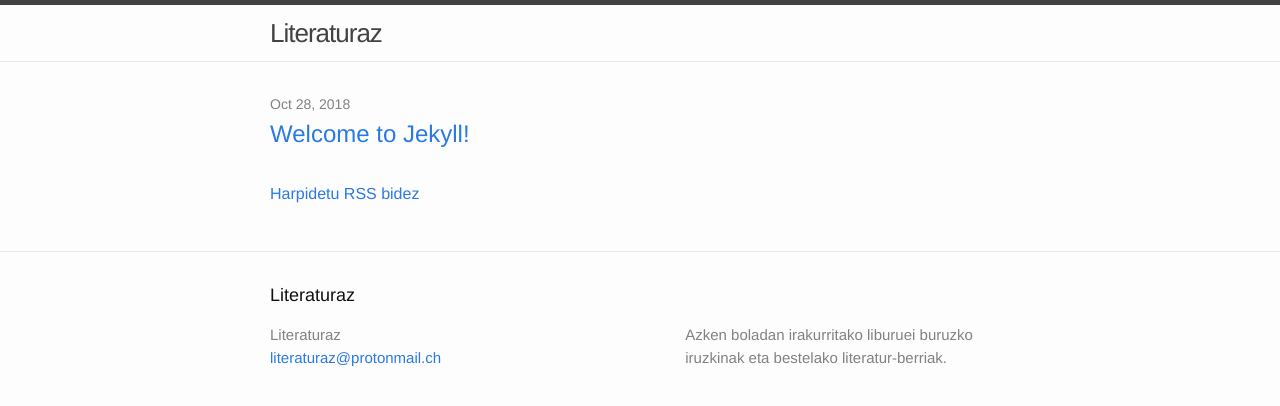
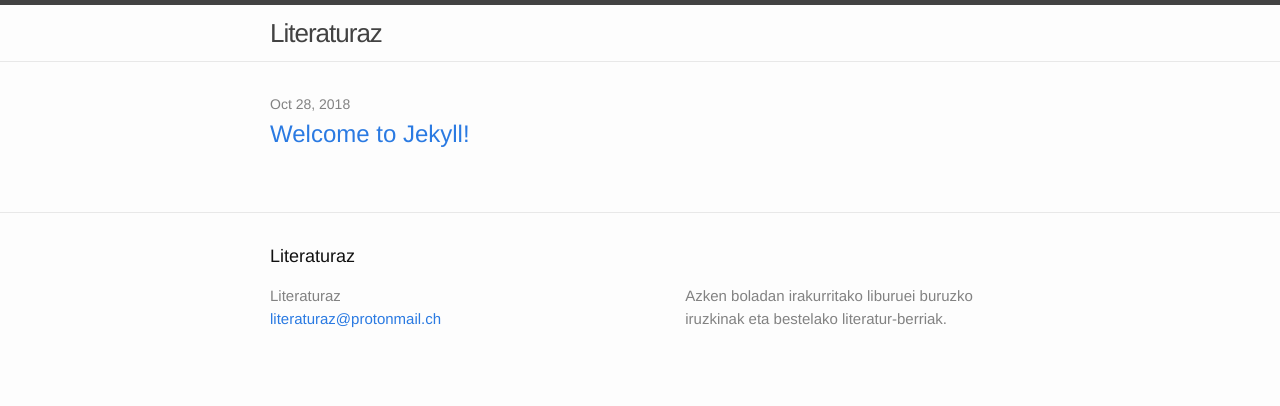
Before and after one commit to literaturaz/literaturaz.github.io, a Jekyll site: the page built from index.html, in a window 1280 px wide. Shown: the top 406 px of the page. Built offline with Jekyll 4.4.1, drawn with Linux system fonts in a browser that asks for light colours.

Commit message:
Update index.html

```diff
--- a/index.html
+++ b/index.html
@@ -19,7 +19,7 @@ layout: default
 
 
   </ul>
-    <p class="rss-subscribe"><a href="/feed.xml">Harpidetu RSS bidez</a></p>
+
 
 
 
```
